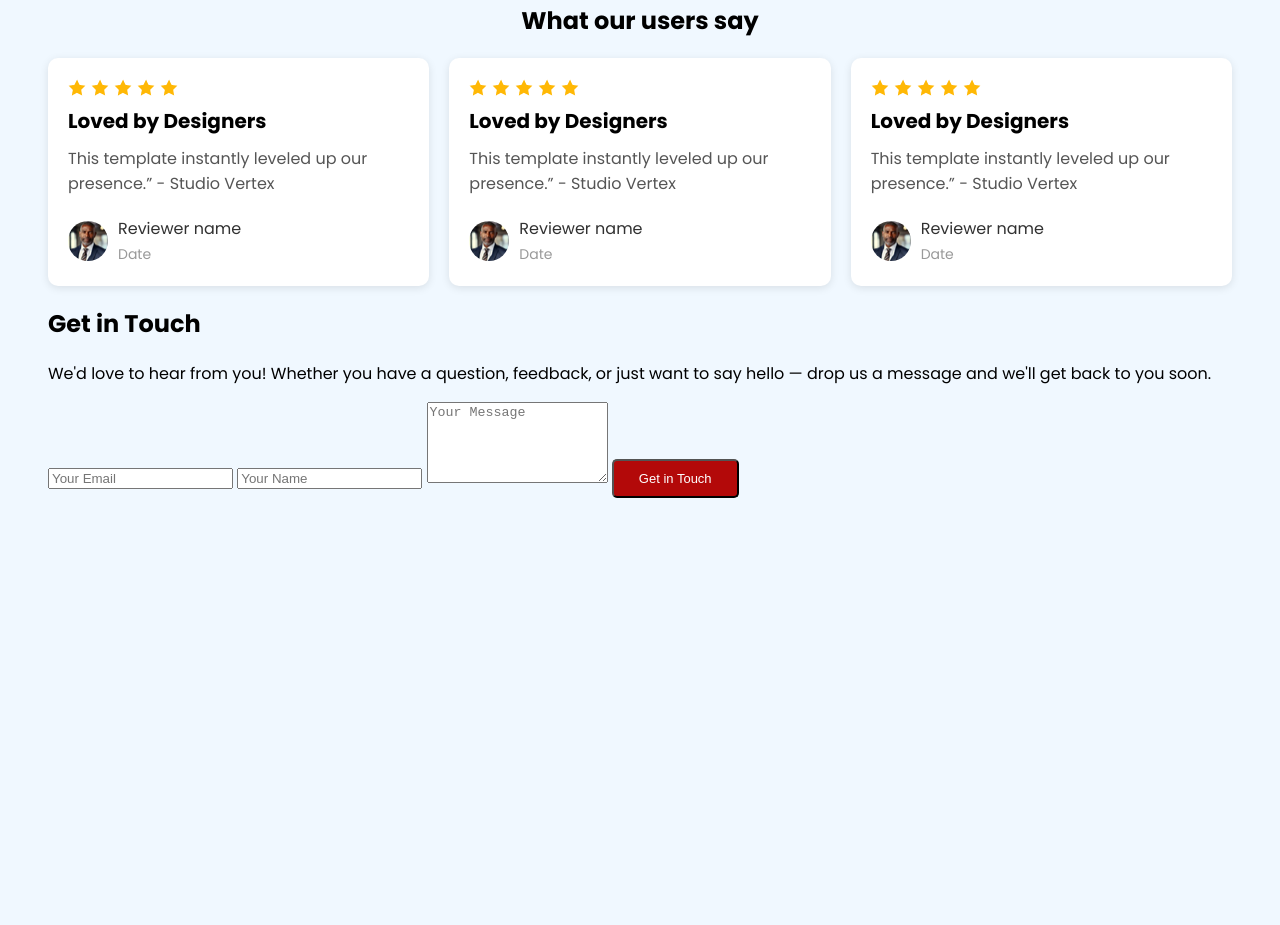
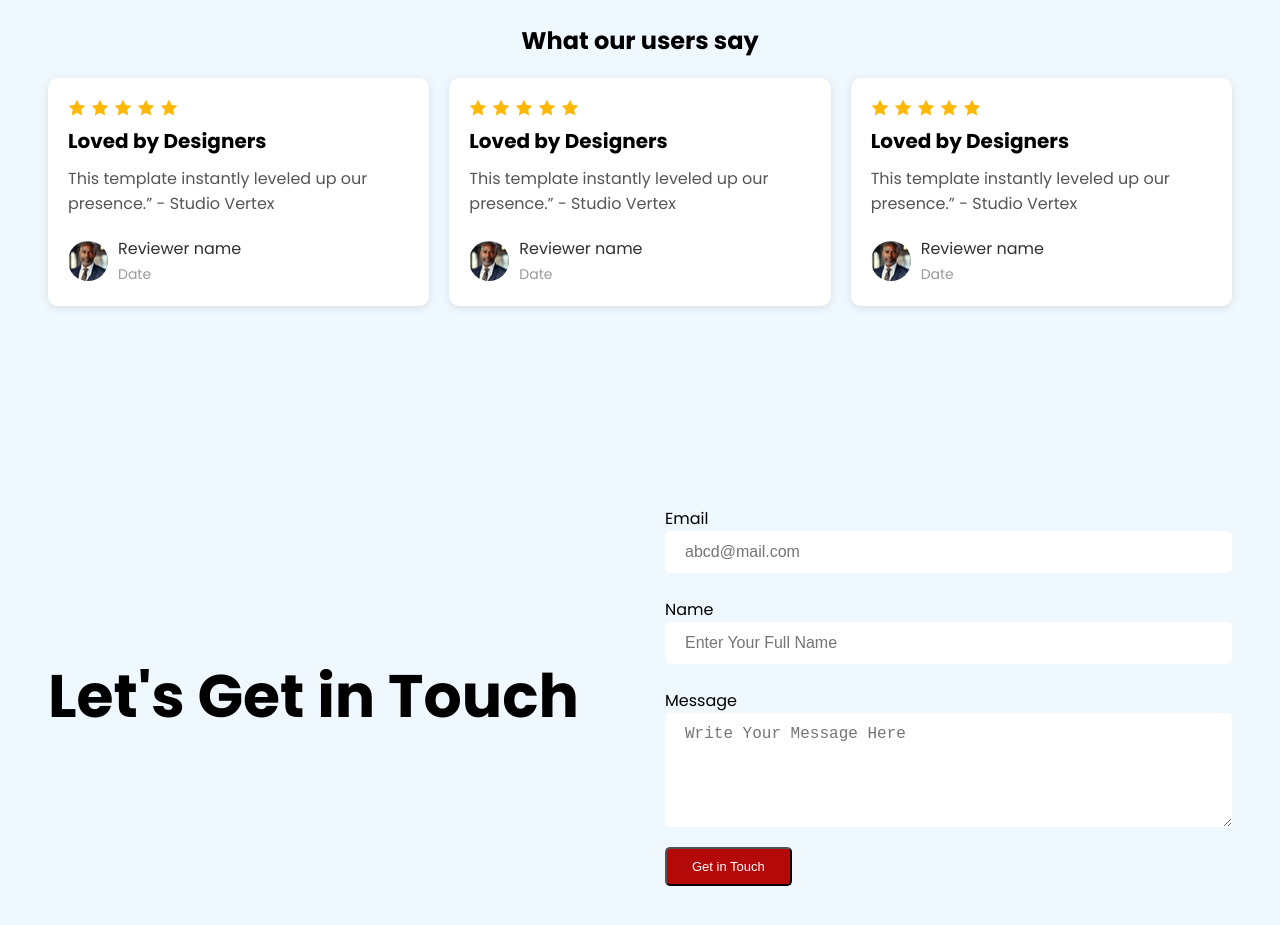
Before and after one commit to nurinfobd/B12A01-landing-launchpad, a plain HTML site: page index.html in a window 1280 px wide. Shown: the part 1451-2376 px from the top of the page. Before the commit the page ends 1957 px from the top, so only its background shows below. Drawn offline with Linux system fonts and the light colour scheme.

Commit message:
css design for get in touch

```diff
--- a/css/style.css
+++ b/css/style.css
@@ -38,7 +38,7 @@ header img {
 }
 
 .hovar-button {
-    background-color: rgb(179, 9, 9);
+  background-color: #b30909;
   border-radius: 5px;
   text-decoration: none;
   color: white;
@@ -46,19 +46,20 @@ header img {
   font-size: 13px;
   text-align: center;
   display: inline-block;
-    transition: all 0.3s ease;
+  transition:transform 0.4s ease;
 }
 
-.hovar-button:hover {
-  background-color: rgb(122, 18, 18);
-  box-shadow: 0 8px 16px rgba(0, 0, 0, 0.2);
-  transform: translateY(-2px);
+.hovar-button:hover,
+.hovar-button:focus {
+  transform: translateY(0) scale(1.05);
+
 }
+
 .action{
     display: flex;
     justify-content: space-between;
     align-items: center;
-    margin: 100px 0 100px 0;
+    padding: 100px 0 100px;
 
 }
 .action .right img{
@@ -94,7 +95,7 @@ header img {
   color: rgb(143, 148, 144);
 }
 .review-section{
-    margin-top: 100px;
+    padding: 100px 0 100px;
     text-align: center;
 }
 .review-list{
@@ -145,3 +146,51 @@ header img {
   color: #999;
   font-size: 14px;
 }
+
+
+.get-in-touch {
+  display: flex;
+  justify-content: space-between;
+  align-items: center;
+  gap: 50px;
+  padding: 100px 0;
+  flex-wrap: wrap;
+}
+.get-in-touch .left {
+  flex: 1;
+  font-size: 30px;
+
+}
+.get-in-touch .right {
+  flex: 1;
+
+}
+.get-in-touch form {
+  width: 100%;
+}
+
+/* button fade korte hobe, currently hovar transition ache */
+
+.get-in-touch .right input[type="text"],
+.get-in-touch .right input[type="email"] {
+  width: 100%;
+  background-color: white;
+  border-radius: 5px;
+  display: block;
+  padding: 12px 20px;
+  margin-bottom: 24px;
+  border: none;
+  font-size: 16px;
+  box-sizing: border-box;
+}
+.get-in-touch textarea {
+  width: 100%;
+  padding: 12px 20px;
+  display: block;
+  border: none;
+  border-radius: 5px;
+  resize: vertical;
+  font-size: 16px;
+  box-sizing: border-box;
+  margin-bottom: 20px;
+}
--- a/index.html
+++ b/index.html
@@ -110,17 +110,18 @@
         </div>
 
 <div class="get-in-touch">
+
     <div class="left">
-      <h2>Get in Touch</h2>
-      <p>We'd love to hear from you! Whether you have a question, feedback, or just want to say hello — drop us a message and we'll get back to you soon.</p>
+      <h1>Let's Get in Touch</h1>
     </div>
     <div class="right">
-      <form>
-        <label for="Email"></label>
-        <input type="email" placeholder="Your Email" required />
-
-        <input type="text" placeholder="Your Name" required />
-        <textarea rows="5" placeholder="Your Message" required></textarea>
+        <form action="" method="post">
+            <label for="email">Email</label>
+            <input type="email" name="email" id="email" placeholder="abcd@mail.com" required />
+            <label for="name">Name</label>
+            <input type="text" name="name" id="name" placeholder="Enter Your Full Name" required />
+            <label for="message">Message</label>
+            <textarea cols="30" rows="5" name="message" id="message" placeholder="Write Your Message Here" required></textarea>
         <button type="submit" class="hovar-button">Get in Touch</button>
       </form>
     </div>
```
Lines whose indentation alone changed are shown as unchanged.
